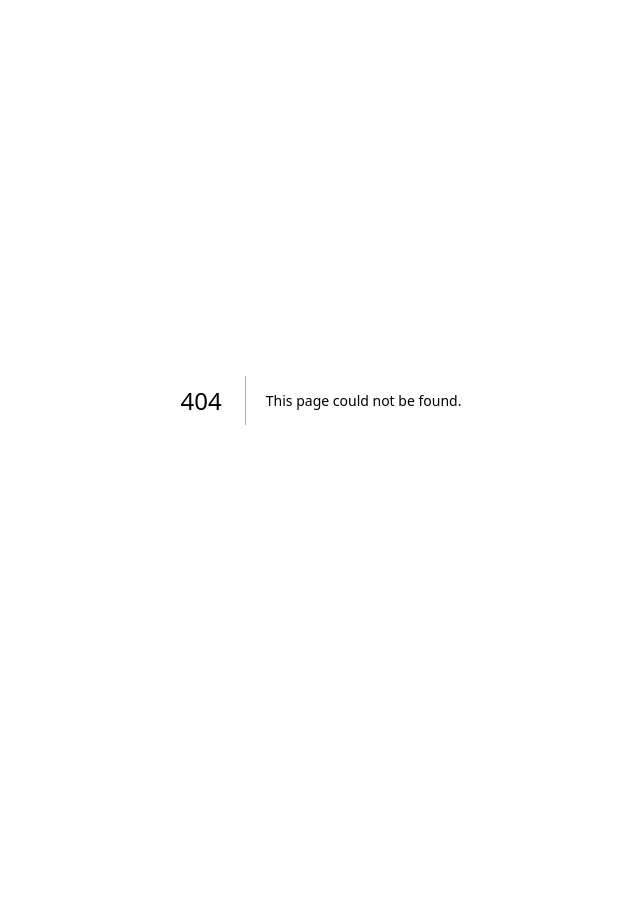
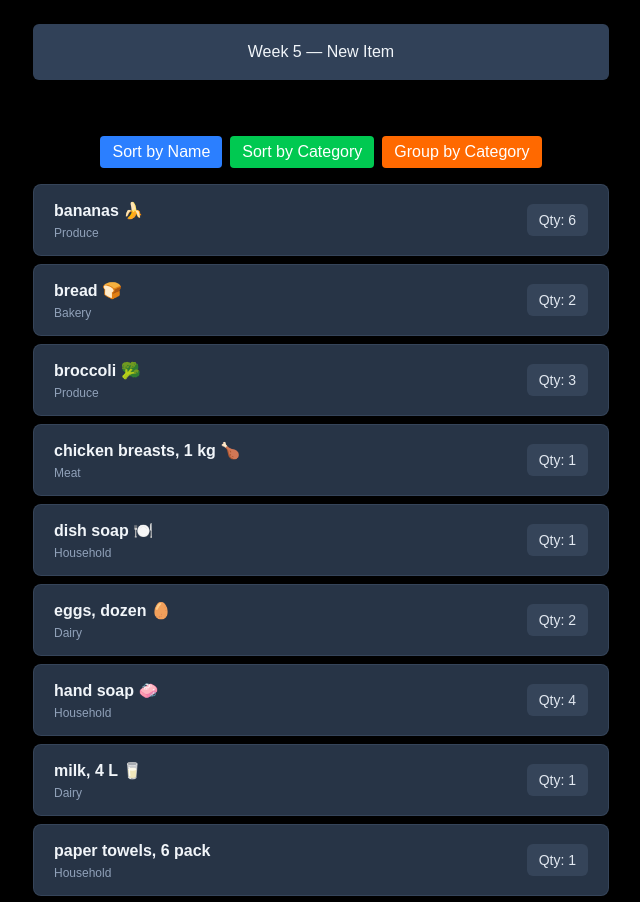
Before and after one commit to samirkarki-1234567890/cprg306-assignments, a Next.js app: page /week-5 in a window 1280 px wide. Before the commit this address had no page. Shown: the top 902 px of the page, without its empty margins (319-959 px from the left). Before the commit the page ends 800 px from the top, so only its background shows below. Built offline with nearby package versions, Linux system fonts and the light colour scheme.

Commit message:
added week-5

```diff
--- /dev/null
+++ b/app/week-5/item-list.tsx
@@ -0,0 +1,94 @@
+"use client";
+
+import { useState } from "react";
+import Item from "./item";
+import items from "./items.json";
+
+type ViewMode = "name" | "category" | "grouped";
+
+export default function ItemList() {
+  const [viewMode, setViewMode] = useState<ViewMode>("name");
+
+  // Normal sorting (name / category)
+  const sortedItems =
+    viewMode !== "grouped"
+      ? [...items].sort((a, b) =>
+          a[viewMode].localeCompare(b[viewMode])
+        )
+      : [];
+
+  // Grouped by category (Week 5 requirement)
+  const groupedItems = items.reduce((groups, item) => {
+    if (!groups[item.category]) {
+      groups[item.category] = [];
+    }
+    groups[item.category].push(item);
+    return groups;
+  }, {} as Record<string, typeof items>);
+
+  const sortedCategories = Object.keys(groupedItems).sort();
+
+  return (
+    <div className="p-4">
+      {/* Buttons */}
+      <div className="mb-4 flex gap-2 justify-center">
+        <button
+          onClick={() => setViewMode("name")}
+          className="rounded bg-blue-500 px-3 py-1 text-white hover:bg-blue-600"
+        >
+          Sort by Name
+        </button>
+
+        <button
+          onClick={() => setViewMode("category")}
+          className="rounded bg-green-500 px-3 py-1 text-white hover:bg-green-600"
+        >
+          Sort by Category
+        </button>
+
+        <button
+          onClick={() => setViewMode("grouped")}
+          className="rounded bg-orange-500 px-3 py-1 text-white hover:bg-orange-600"
+        >
+          Group by Category
+        </button>
+      </div>
+
+      {/* Normal List */}
+      {viewMode !== "grouped" && (
+        <ul className="space-y-2">
+          {sortedItems.map((item) => (
+            <Item
+              key={item.id}
+              name={item.name}
+              quantity={item.quantity}
+              category={item.category}
+            />
+          ))}
+        </ul>
+      )}
+
+      {/* Grouped View */}
+      {viewMode === "grouped" && (
+        <div className="max-w-2xl mx-auto space-y-8">
+          {sortedCategories.map((category) => (
+            <div key={category} className="bg-gray-800 p-6 rounded-lg">
+              <h2 className="text-2xl font-bold capitalize mb-4 text-white border-b border-gray-600 pb-2">
+                {category}
+              </h2>
+              <ul className="space-y-2">
+                {groupedItems[category]
+                  .sort((a, b) => a.name.localeCompare(b.name))
+                  .map((item) => (
+                    <li key={item.id} className="text-gray-200 text-lg pl-2">
+                      • {item.name}
+                    </li>
+                  ))}
+              </ul>
+            </div>
+          ))}
+        </div>
+      )}
+    </div>
+  );
+}
--- /dev/null
+++ b/app/week-5/item.tsx
@@ -0,0 +1,21 @@
+interface ItemProps {
+  name: string;
+  quantity: number;
+  category: string;
+}
+
+export default function Item({ name, quantity, category }: ItemProps) {
+  return (
+    <li className="mx-auto max-w-xl bg-slate-700/80 backdrop-blur-sm text-slate-100 px-5 py-3.5 rounded-lg border border-slate-600/50 hover:bg-slate-700 hover:border-slate-500/50 transition-all duration-200 shadow-sm">
+      <div className="flex justify-between items-center gap-4">
+        <div className="flex-1 min-w-0">
+          <p className="font-semibold text-base truncate">{name}</p>
+          <p className="text-xs text-slate-400 capitalize mt-0.5">{category}</p>
+        </div>
+        <div className="flex-shrink-0 bg-slate-600/50 px-3 py-1.5 rounded-md">
+          <p className="text-sm font-medium text-slate-200">Qty: {quantity}</p>
+        </div>
+      </div>
+    </li>
+  );
+}
--- /dev/null
+++ b/app/week-5/items.json
@@ -0,0 +1,74 @@
+[
+  {
+    "id": "1h2GJKH12gkHG31h1H",
+    "name": "milk, 4 L 🥛",
+    "quantity": 1,
+    "category": "dairy"
+  },
+  {
+    "id": "2KJH3k2j3H1k2J3K1H",
+    "name": "bread 🍞",
+    "quantity": 2,
+    "category": "bakery"
+  },
+  {
+    "id": "3h2KJH3k2j3H1k2J3",
+    "name": "eggs, dozen 🥚",
+    "quantity": 2,
+    "category": "dairy"
+  },
+  {
+    "id": "4k2J3K1H2GJKH12gk",
+    "name": "bananas 🍌",
+    "quantity": 6,
+    "category": "produce"
+  },
+  {
+    "id": "5H1h1H2KJH3k2j3H",
+    "name": "broccoli 🥦",
+    "quantity": 3,
+    "category": "produce"
+  },
+  {
+    "id": "6H1k2J3K1H2GJKH1",
+    "name": "chicken breasts, 1 kg 🍗",
+    "quantity": 1,
+    "category": "meat"
+  },
+  {
+    "id": "7gkHG31h1H2KJH3k",
+    "name": "pasta sauce 🍝",
+    "quantity": 3,
+    "category": "canned goods"
+  },
+  {
+    "id": "8j3H1k2J3K1H2GJK",
+    "name": "spaghetti, 454 g 🍝",
+    "quantity": 2,
+    "category": "dry goods"
+  },
+  {
+    "id": "9H12gkHG31h1H2KJ",
+    "name": "toilet paper, 12 pack 🧻",
+    "quantity": 1,
+    "category": "household"
+  },
+  {
+    "id": "10H3k2j3H1k2J3K1",
+    "name": "paper towels, 6 pack",
+    "quantity": 1,
+    "category": "household"
+  },
+  {
+    "id": "11k2J3K1H2GJKH12",
+    "name": "dish soap 🍽️",
+    "quantity": 1,
+    "category": "household"
+  },
+  {
+    "id": "12GJKH12gkHG31h1",
+    "name": "hand soap 🧼",
+    "quantity": 4,
+    "category": "household"
+  }
+]
--- /dev/null
+++ b/app/week-5/page.tsx
@@ -0,0 +1,12 @@
+import ItemList from "./item-list";
+
+export default function Week5Page() {
+  return (
+    <main className="min-h-screen bg-black p-6 text-white">
+      <h1 className="mx-auto max-w-xl bg-slate-700 text-slate-100 px-6 py-4 rounded-md text-center">Week 5 — New Item</h1>
+      <div className="mt-10">
+        <ItemList />
+      </div>
+    </main>
+  );
+}
```
